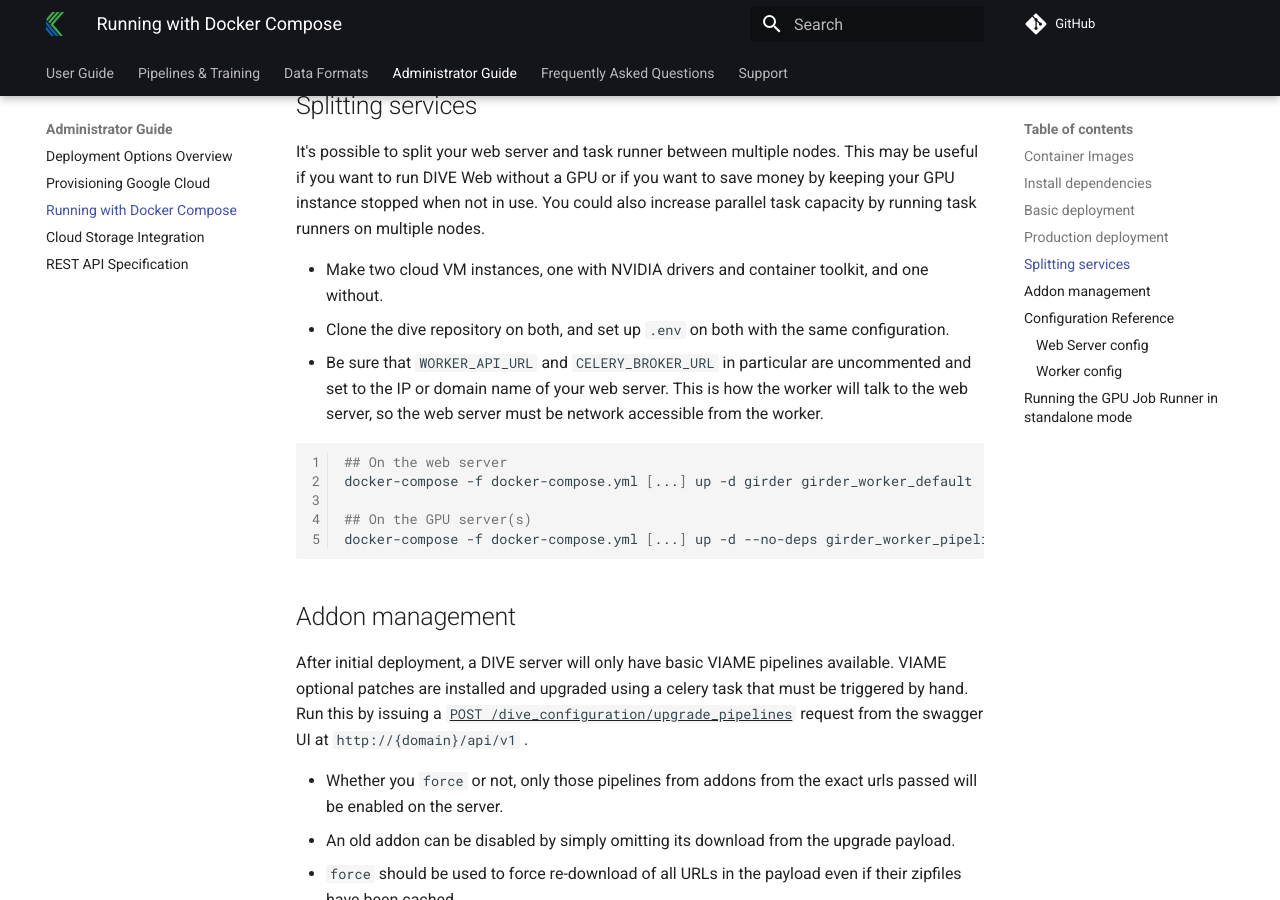
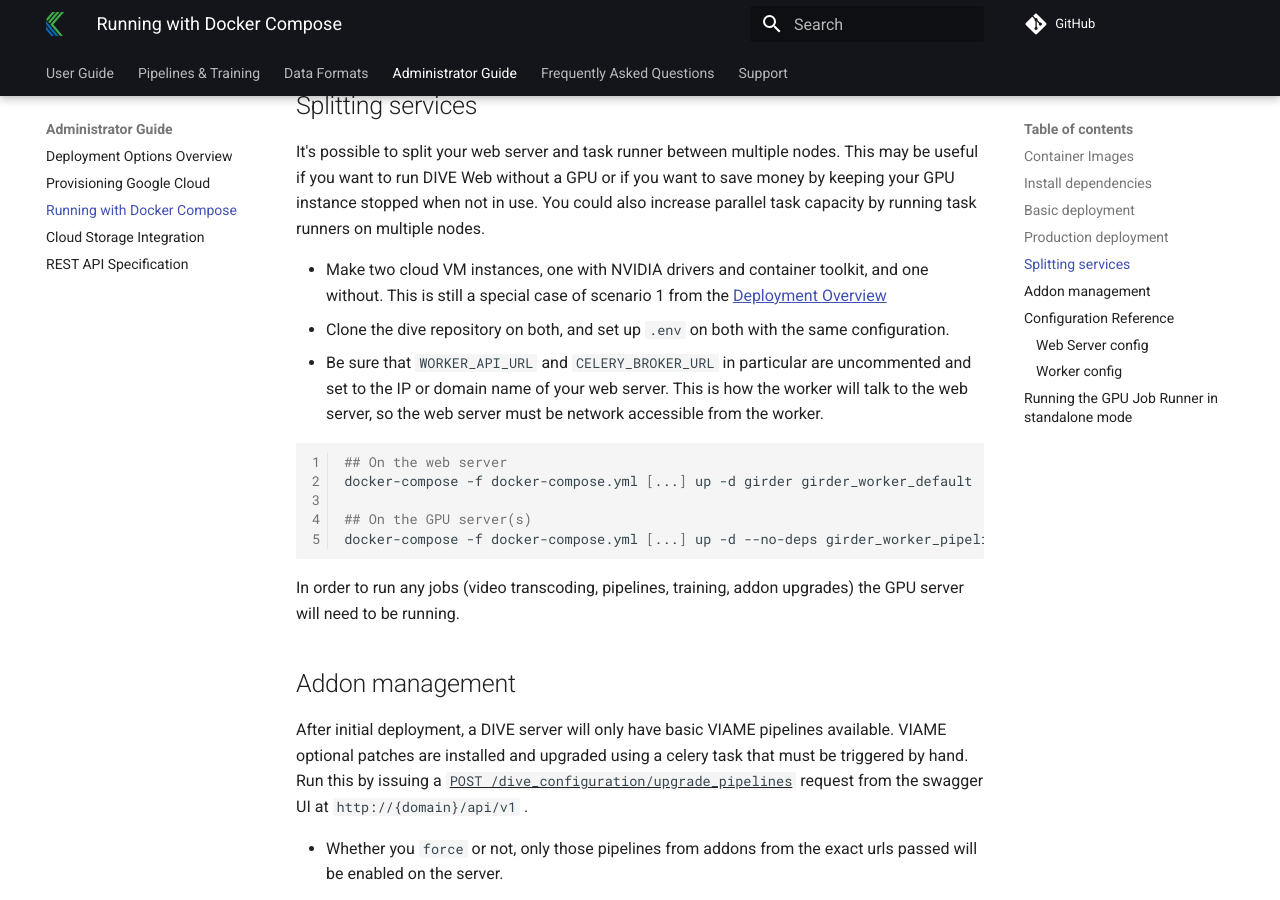
Before and after one commit to Kitware/dive, an MkDocs documentation site: the page built from docs/Deployment-Docker-Compose.md, in a window 1280 px wide and 900 px high, scrolled down 3021 px. Built offline with MkDocs 1.6.1 and Material for MkDocs 9.7.7, drawn with Linux system fonts in a browser that asks for light colours; comment, search, counter and statistics services are not loaded.

Commit message:
Update docs

````diff
--- a/docs/Deployment-Docker-Compose.md
+++ b/docs/Deployment-Docker-Compose.md
@@ -84,7 +84,7 @@ docker-compose -f docker-compose.yml -f docker-compose.prod.yml up -d --scale gi
 
 It's possible to split your web server and task runner between multiple nodes.  This may be useful if you want to run DIVE Web without a GPU or if you want to save money by keeping your GPU instance stopped when not in use.  You could also increase parallel task capacity by running task runners on multiple nodes.
 
-* Make two cloud VM instances, one with NVIDIA drivers and container toolkit, and one without.
+* Make two cloud VM instances, one with NVIDIA drivers and container toolkit, and one without.  This is still a special case of scenario 1 from the [Deployment Overview](Deployment-Overview.md)
 * Clone the dive repository on both, and set up `.env` on both with the same configuration.
 * Be sure that `WORKER_API_URL` and `CELERY_BROKER_URL` in particular are uncommented and set to the IP or domain name of your web server.  This is how the worker will talk to the web server, so the web server must be network accessible from the worker.
 
@@ -95,6 +95,8 @@ docker-compose -f docker-compose.yml [...] up -d girder girder_worker_default
 ## On the GPU server(s)
 docker-compose -f docker-compose.yml [...] up -d --no-deps girder_worker_pipelines girder_worker_training
 ```
+
+In order to run any jobs (video transcoding, pipelines, training, addon upgrades) the GPU server will need to be running.
 
 ## Addon management
 
````
